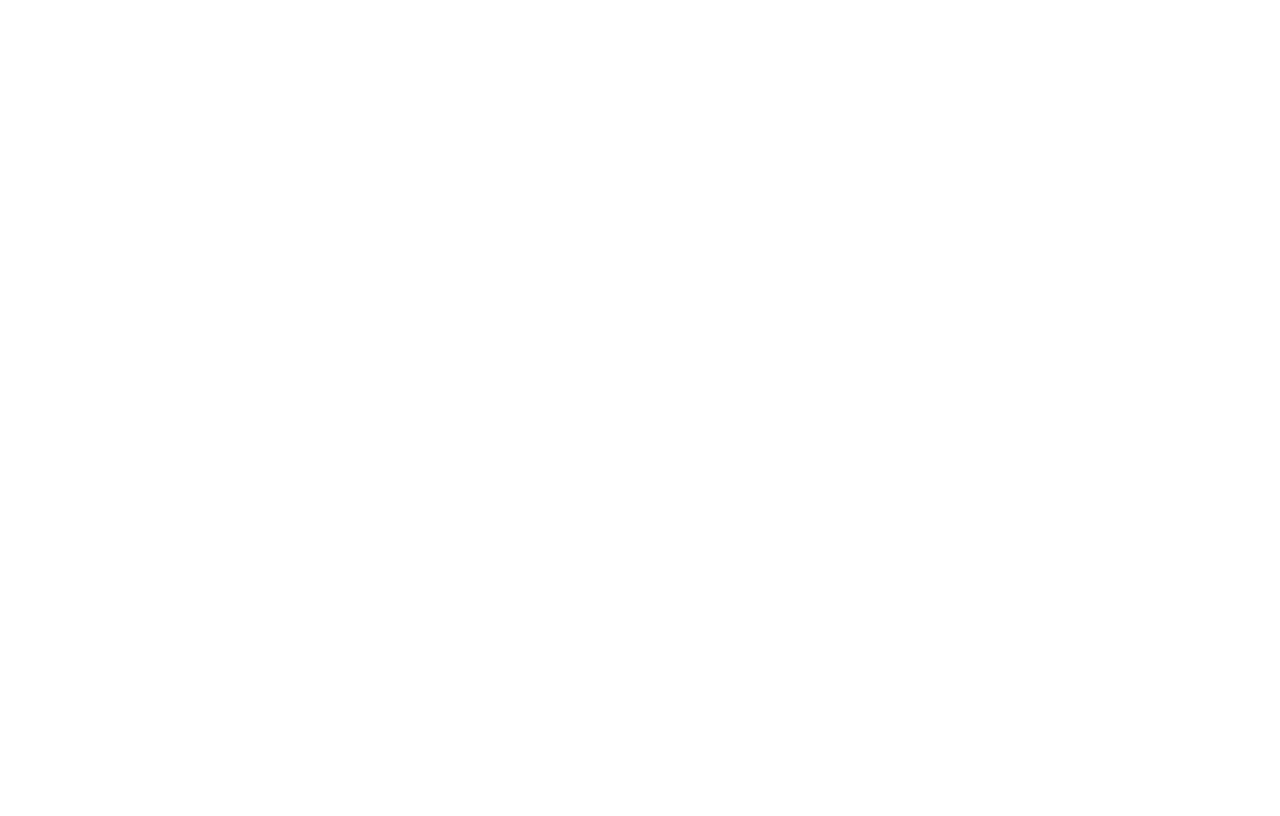
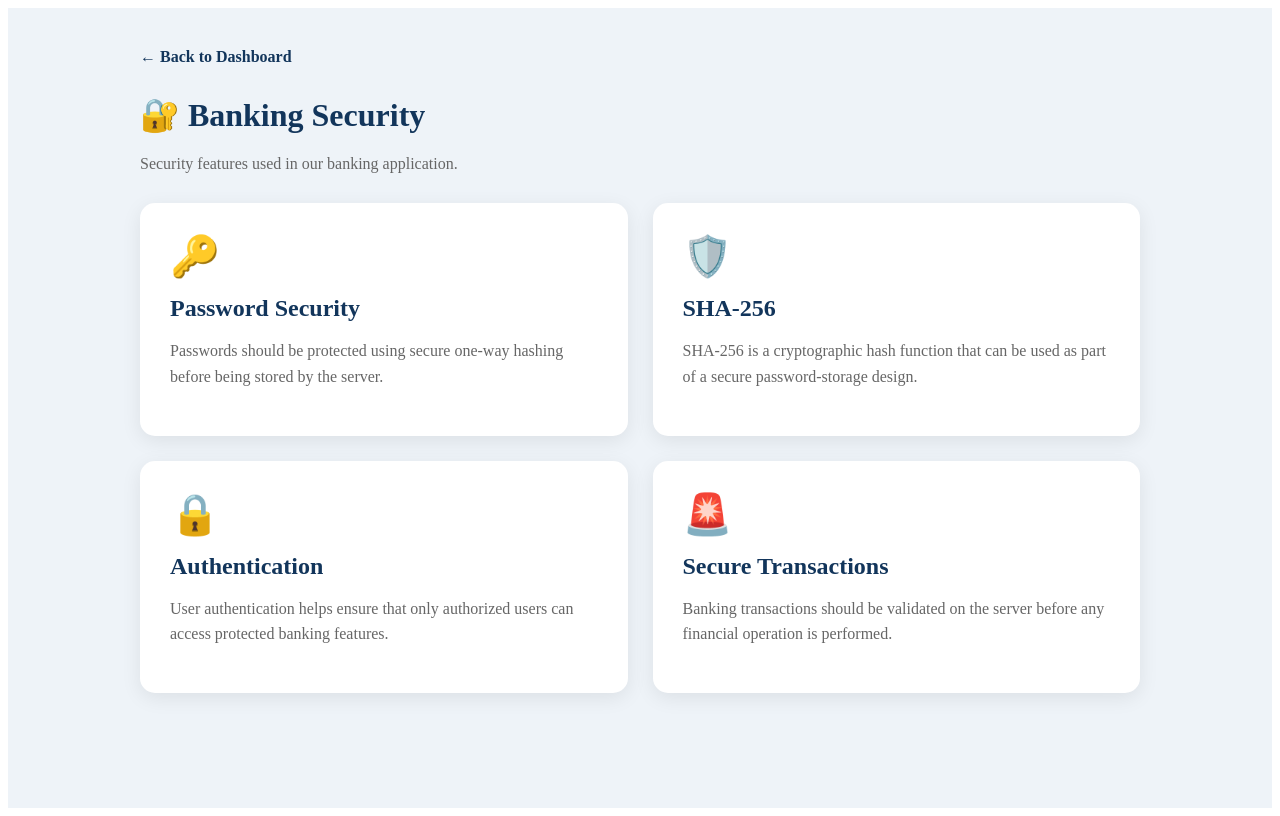
Before and after one commit to garikimukkusushma/Banking-Security-Application, a React (Vite) app: page /security in a window 1280 px wide. Before the commit this address had no page. Built offline with nearby package versions, Linux system fonts and the light colour scheme.

Commit message:
Add security center to dashboard

```diff
--- a/src/App.jsx
+++ b/src/App.jsx
@@ -7,7 +7,7 @@
 import Transactions from "./pages/Transactions";
 import Register from "./components/Register";
 import Login from "./components/Login";
-
+import Security from "./pages/Security";
 function App() {
   return (
     <BrowserRouter>
@@ -25,6 +25,7 @@
 
         <Route path="/transfer" element={<Transfer />} />
         <Route path="/transactions" element={<Transactions />} />
+        <Route path="/security" element={<Security />} />
       </Routes>
     </BrowserRouter>
   );
--- a/src/pages/Dashboard.jsx
+++ b/src/pages/Dashboard.jsx
@@ -29,31 +29,48 @@
 
         <div className="dashboard-cards">
 
+          {/* Account */}
           <div className="dashboard-card">
             <div className="card-icon">💳</div>
             <h3>Account</h3>
             <p>View your account details.</p>
+
             <Link to="/account" className="dashboard-button">
               View Account
             </Link>
           </div>
 
+          {/* Transfer Money */}
           <div className="dashboard-card">
             <div className="card-icon">💸</div>
             <h3>Transfer Money</h3>
             <p>Transfer money securely.</p>
-           <Link to="/transfer" className="dashboard-button">
-  Transfer
-</Link>
+
+            <Link to="/transfer" className="dashboard-button">
+              Transfer
+            </Link>
           </div>
 
+          {/* Transactions */}
           <div className="dashboard-card">
             <div className="card-icon">📋</div>
             <h3>Transactions</h3>
             <p>View recent transactions.</p>
+
             <Link to="/transactions" className="dashboard-button">
-  View Transactions
-</Link>
+              View Transactions
+            </Link>
+          </div>
+
+          {/* Security */}
+          <div className="dashboard-card">
+            <div className="card-icon">🔐</div>
+            <h3>Security</h3>
+            <p>View banking security features.</p>
+
+            <Link to="/security" className="dashboard-button">
+              Security Center
+            </Link>
           </div>
 
         </div>
--- /dev/null
+++ b/src/pages/Security.css
@@ -0,0 +1,53 @@
+.security-page {
+  min-height: 100vh;
+  background: #eef3f8;
+  padding: 40px;
+}
+
+.security-container {
+  max-width: 1000px;
+  margin: auto;
+}
+
+.security-container h1 {
+  color: #12355b;
+  margin-top: 30px;
+}
+
+.security-container > p {
+  color: #666;
+}
+
+.security-cards {
+  display: grid;
+  grid-template-columns: repeat(2, 1fr);
+  gap: 25px;
+  margin-top: 30px;
+}
+
+.security-card {
+  background: white;
+  padding: 30px;
+  border-radius: 15px;
+  box-shadow: 0 5px 20px rgba(0, 0, 0, 0.08);
+}
+
+.security-icon {
+  font-size: 40px;
+}
+
+.security-card h2 {
+  color: #12355b;
+  margin: 15px 0 10px;
+}
+
+.security-card p {
+  color: #666;
+  line-height: 1.6;
+}
+
+@media (max-width: 700px) {
+  .security-cards {
+    grid-template-columns: 1fr;
+  }
+}
--- /dev/null
+++ b/src/pages/Security.jsx
@@ -0,0 +1,61 @@
+import { Link } from "react-router-dom";
+import "./Security.css";
+
+function Security() {
+  return (
+    <div className="security-page">
+      <div className="security-container">
+
+        <Link to="/dashboard" className="back-link">
+          ← Back to Dashboard
+        </Link>
+
+        <h1>🔐 Banking Security</h1>
+        <p>Security features used in our banking application.</p>
+
+        <div className="security-cards">
+
+          <div className="security-card">
+            <div className="security-icon">🔑</div>
+            <h2>Password Security</h2>
+            <p>
+              Passwords should be protected using secure one-way
+              hashing before being stored by the server.
+            </p>
+          </div>
+
+          <div className="security-card">
+            <div className="security-icon">🛡️</div>
+            <h2>SHA-256</h2>
+            <p>
+              SHA-256 is a cryptographic hash function that can
+              be used as part of a secure password-storage design.
+            </p>
+          </div>
+
+          <div className="security-card">
+            <div className="security-icon">🔒</div>
+            <h2>Authentication</h2>
+            <p>
+              User authentication helps ensure that only authorized
+              users can access protected banking features.
+            </p>
+          </div>
+
+          <div className="security-card">
+            <div className="security-icon">🚨</div>
+            <h2>Secure Transactions</h2>
+            <p>
+              Banking transactions should be validated on the server
+              before any financial operation is performed.
+            </p>
+          </div>
+
+        </div>
+
+      </div>
+    </div>
+  );
+}
+
+export default Security;
```
